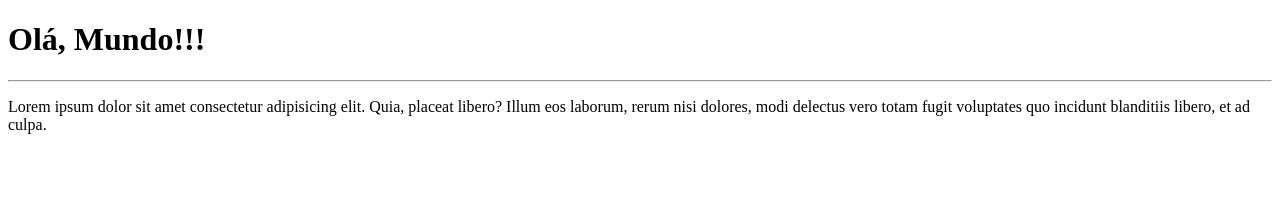
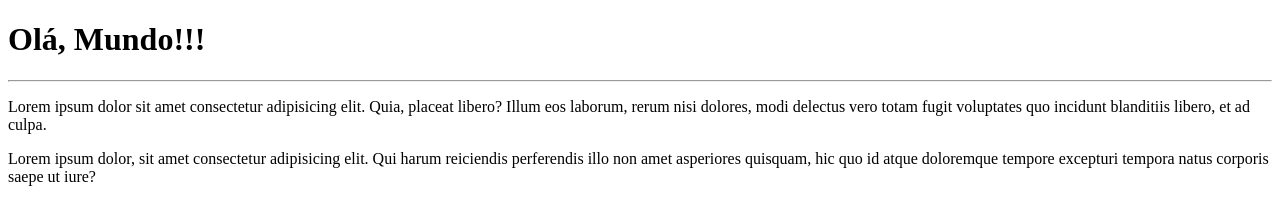
Before and after one commit to jotacarlosti/Primeiro-Projeto, a plain HTML site: page site-exemplo/index.html in a window 1280 px wide. Drawn offline with Linux system fonts and the light colour scheme.

Commit message:
adicionei um paragrafo

```diff
--- a/site-exemplo/index.html
+++ b/site-exemplo/index.html
@@ -10,5 +10,6 @@
     <h1>Olá, Mundo!!!</h1>
     <hr>
     <p>Lorem ipsum dolor sit amet consectetur adipisicing elit. Quia, placeat libero? Illum eos laborum, rerum nisi dolores, modi delectus vero totam fugit voluptates quo incidunt blanditiis libero, et ad culpa.</p>
+    <p>Lorem ipsum dolor, sit amet consectetur adipisicing elit. Qui harum reiciendis perferendis illo non amet asperiores quisquam, hic quo id atque doloremque tempore excepturi tempora natus corporis saepe ut iure?</p>
 </body>
 </html>
```
